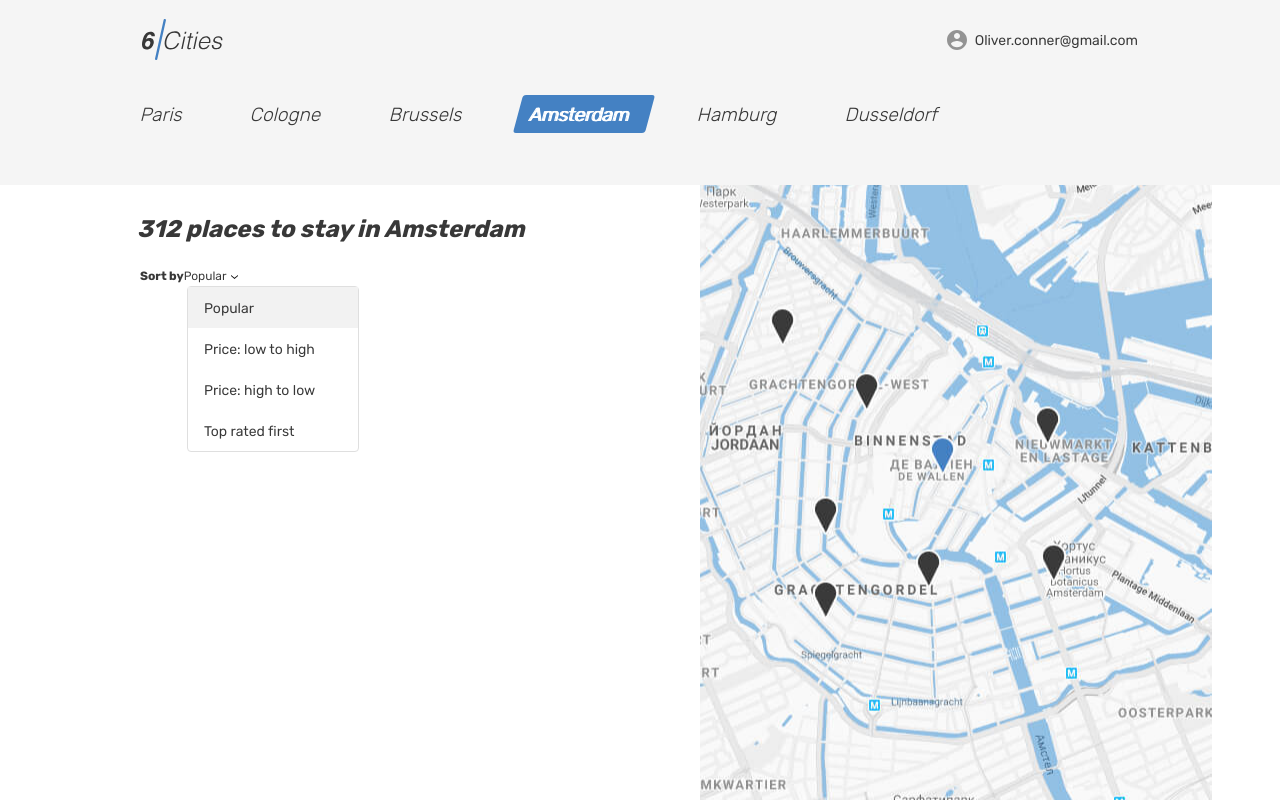
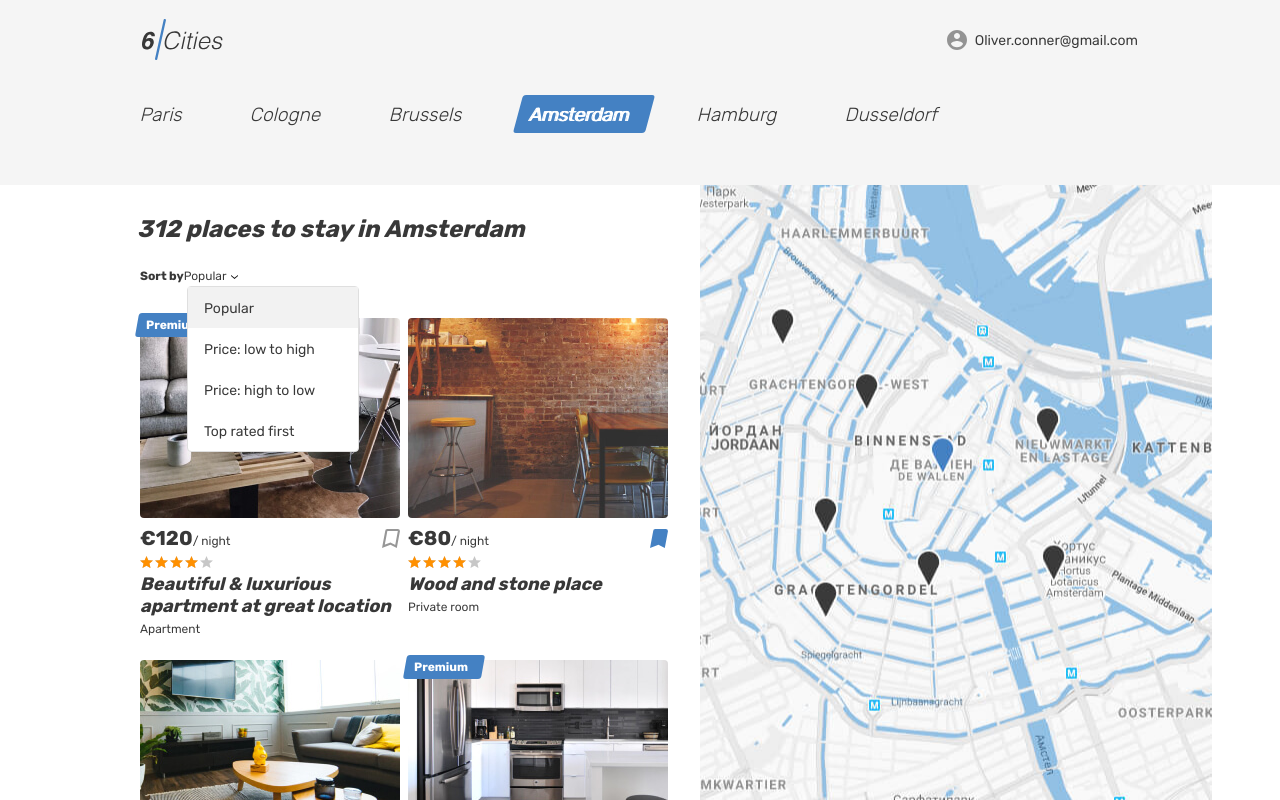
Before and after one commit to ruslanshkolnykh/1693173-six-cities-6, a React app: page / in a window 1280 px wide. Built offline with nearby package versions, Linux system fonts and the light colour scheme.

Commit message:
поправил ошибку в PlaceItem <span style={{width: `80%`}}></span>

```diff
--- a/src/components/main-page/main-page.jsx
+++ b/src/components/main-page/main-page.jsx
@@ -86,7 +86,7 @@ class MainPage extends Component {
                 </ul>
               </form>
               <div className="cities__places-list places__list tabs__content">
-                {PlaceItem}
+                <PlaceItem />
               </div>
             </section>
             <div className="cities__right-section">
--- a/src/components/place-item/place-item.jsx
+++ b/src/components/place-item/place-item.jsx
@@ -28,7 +28,7 @@ class PlaceItem extends Component {
             </div>
             <div className="place-card__rating rating">
               <div className="place-card__stars rating__stars">
-                <span style="width: 80%"></span>
+                <span style={{width: `80%`}}></span>
                 <span className="visually-hidden">Rating</span>
               </div>
             </div>
@@ -59,7 +59,7 @@ class PlaceItem extends Component {
             </div>
             <div className="place-card__rating rating">
               <div className="place-card__stars rating__stars">
-                <span style="width: 80%"></span>
+                <span style={{width: `80%`}}></span>
                 <span className="visually-hidden">Rating</span>
               </div>
             </div>
@@ -90,7 +90,7 @@ class PlaceItem extends Component {
             </div>
             <div className="place-card__rating rating">
               <div className="place-card__stars rating__stars">
-                <span style="width: 80%"></span>
+                <span style={{width: `80%`}}></span>
                 <span className="visually-hidden">Rating</span>
               </div>
             </div>
@@ -124,7 +124,7 @@ class PlaceItem extends Component {
             </div>
             <div className="place-card__rating rating">
               <div className="place-card__stars rating__stars">
-                <span style="width: 100%"></span>
+                <span style={{width: `100%`}}></span>
                 <span className="visually-hidden">Rating</span>
               </div>
             </div>
@@ -155,7 +155,7 @@ class PlaceItem extends Component {
             </div>
             <div className="place-card__rating rating">
               <div className="place-card__stars rating__stars">
-                <span style="width: 80%"></span>
+                <span style={{width: `80%`}}></span>
                 <span className="visually-hidden">Rating</span>
               </div>
             </div>
```
